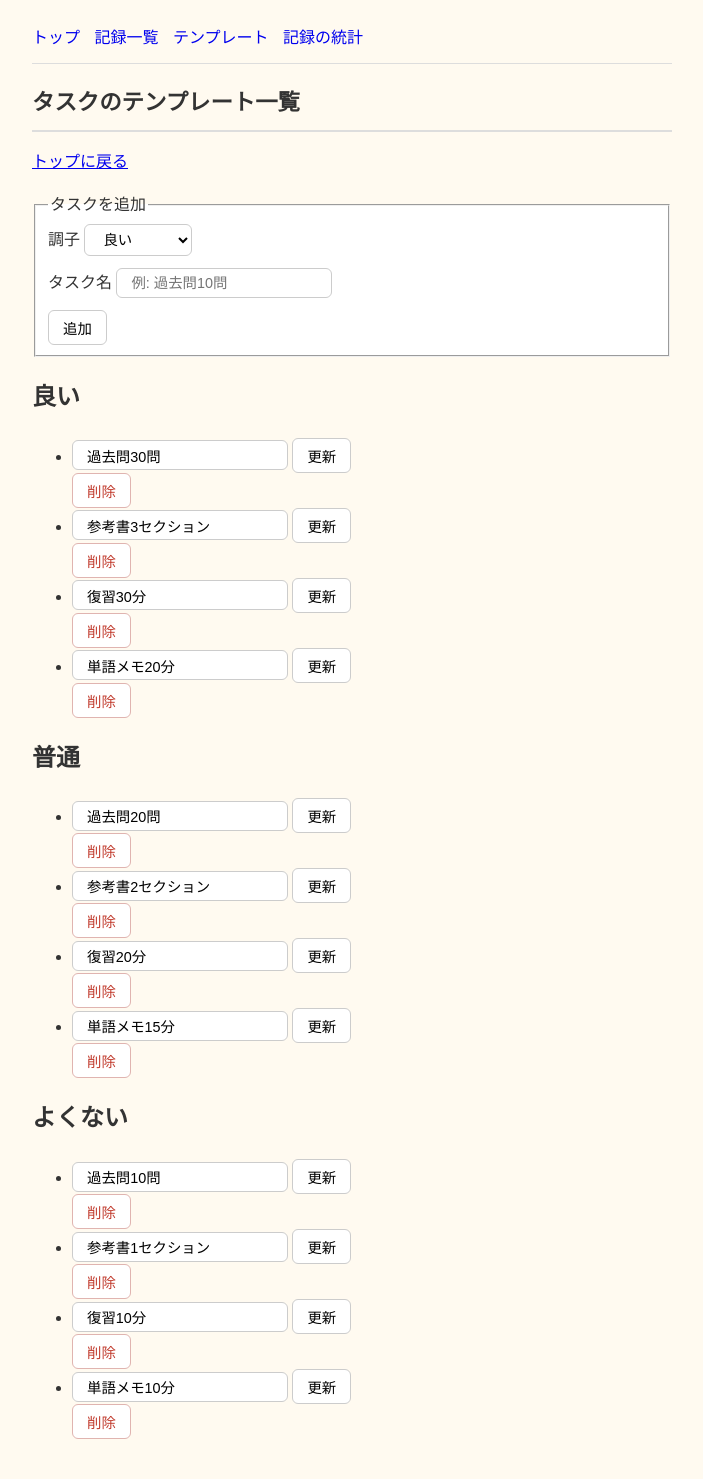
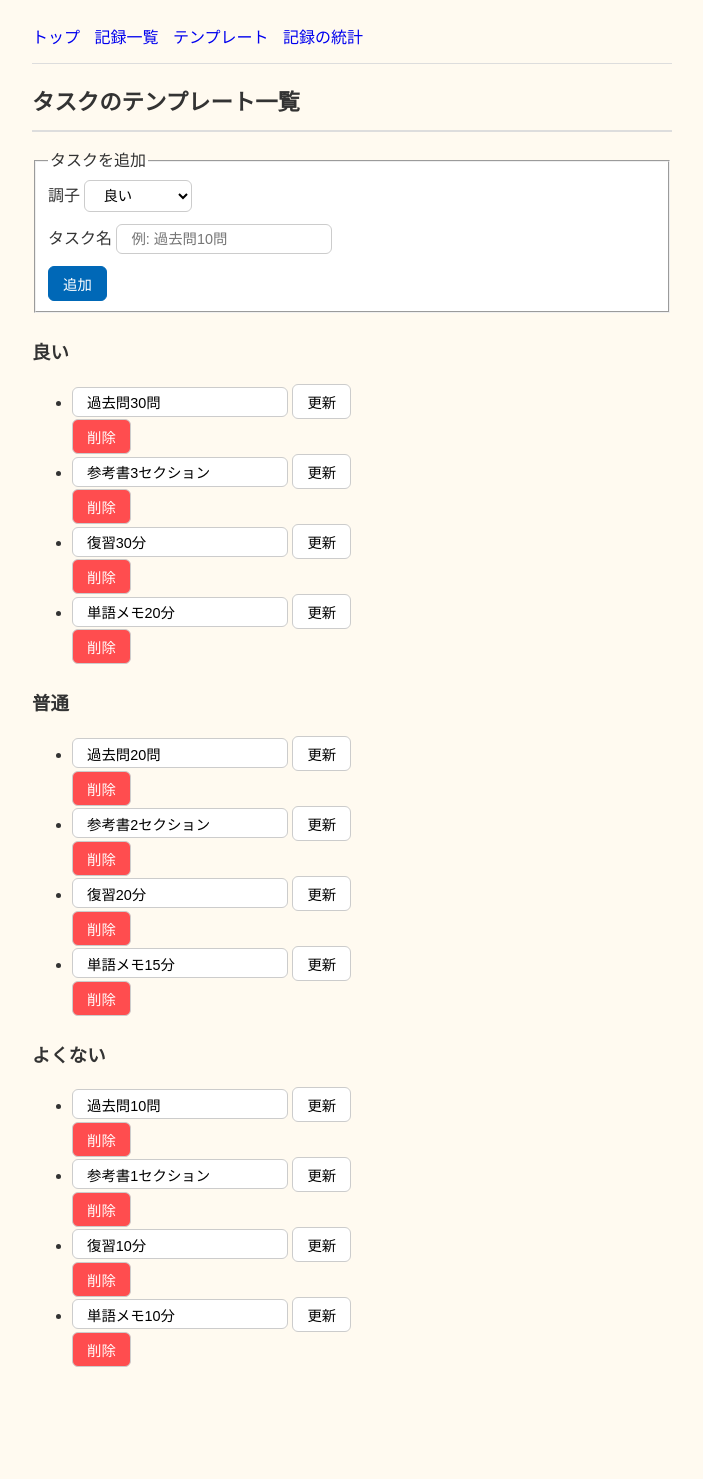
Before and after one commit to Toa3310/t-c_log, a Flask app: page /templates in a window 1280 px wide. Shown: the whole page, without its empty margins (288-991 px from the left). After the commit the page ends 1367 px from the top, so only its background shows below. Run offline with Flask 3, Linux system fonts and the light colour scheme; data comes from the database, SQL or seed files in the repository.

Commit message:
feat: 見出しのデザイン調整・主要ボタンのデザイン決定・重複リンク削除

```diff
--- a/static/style.css
+++ b/static/style.css
@@ -23,6 +23,11 @@ h1 {
     font-size: 1.4rem;
     border-bottom: 2px solid #ddd;
     padding-bottom: 8px;
+}
+
+h2 {
+    font-size: 1.15rem;
+    margin-top: 24px;
 }
 
 table{
@@ -79,12 +84,22 @@ fieldset label {
 }
 
 .danger{
-    color: #c0392b;
-    border-color: #e0b4b0;
+    background-color: #ff4d4f;
+    color: #ffffff;
 }
 
 .danger:hover {
-    background-color: #fbeeec;
+    background-color: #ff3819;
+}
+
+.primary {
+    color: #ffffff;
+    background: #0068b7;
+    border-color: #0068b7;
+}
+
+.primary:hover {
+    background: #00568f;
 }
 
 .nowrap{
--- a/templates/base.html
+++ b/templates/base.html
@@ -3,7 +3,7 @@
 <head>
     <meta charset="UTF-8">
     <meta name="viewport" content="width=device-width, initial-scale=1">
-    <title>{% block title %}tascon{% endblock %}</title>
+    <title>{% block title %}Bochi{% endblock %}</title>
     <link rel="stylesheet" href="{{ url_for('static', filename='style.css') }}">
 </head>
 <body>
--- a/templates/cancel.html
+++ b/templates/cancel.html
@@ -10,11 +10,11 @@
             <li>{{ task.name }} {% if task.done %}✅{% else %}(未完了){% endif %}</li>
         {% endfor %}
     </ul>
-    <p>進捗: {{ rate }}%</p>
+    <p>進捗: {{ rate | round(1) }}%</p>
 
     <form action="/save" method="POST">
         <label for="memo">今日の振り返り（一言メモ）</label><br>
         <textarea id="memo" name="memo" rows="3" placeholder="例: 寝不足だった"></textarea><br>
-        <button type="submit">記録する</button>
+        <button class="primary" type="submit">記録する</button>
     </form>
 {% endblock %}
--- a/templates/complete.html
+++ b/templates/complete.html
@@ -10,11 +10,11 @@
             <li>{{ task.name }} ✅</li>
         {% endfor %}
     </ul>
-    <p>進捗: {{ rate }}%</p>
+    <p>進捗: {{ rate | round(1) }}%</p>
 
     <form action="/save" method="POST">
         <label for="memo">今日の振り返り（一言メモ）</label><br>
         <textarea id="memo" name="memo" rows="3" placeholder="例: 順調だった"></textarea><br>
-        <button type="submit">記録する</button>
+        <button class="primary" type="submit">記録する</button>
     </form>
 {% endblock %}
--- a/templates/index.html
+++ b/templates/index.html
@@ -1,6 +1,6 @@
 {% extends "base.html" %}
 
-{% block title %}tascon{% endblock %}
+{% block title %}Bochi{% endblock %}
 
 {% block content %}
     <h1>今日の調子を選んでください</h1>
@@ -20,6 +20,6 @@
             <input type="checkbox" name="selected_tasks" value="{{task.name}}">
             <label>{{task.name}}</label><br>
         {% endfor %}
-        <button type="submit">このタスクで始める</button>
+        <button class="primary" type="submit">このタスクで始める</button>
     </form>
 {% endblock %}
--- a/templates/logs.html
+++ b/templates/logs.html
@@ -4,7 +4,6 @@
 
 {% block content %}
     <h1>記録一覧</h1>
-    <p><a href="/">トップに戻る</a></p>
     <table>
         <tr>
             <th>記録日時</th>
--- a/templates/stats.html
+++ b/templates/stats.html
@@ -3,13 +3,13 @@
 {% block title %}統計情報{% endblock %}
 {% block content %}
     <h1>統計</h1>
-    <p>全体の達成率:</p>
+    <h2>全体の達成率:</h2>
     <div class="bar-graph-wrap">
         <div class="graph" style="width: {{ rate }}%">
             <span class="number">{{ rate | round(1) }}%</span>
         </div>
     </div>
-    <p>調子ごとの達成率:</p>
+    <h2>調子ごとの達成率:</h2>
     <div class="bar-graph-wrap">
         {% for item in condition_by_rates %}
             <div class="graph" style="width: {{ item.rate }}%">
@@ -18,7 +18,7 @@
             </div>
         {% endfor %}
     </div>
-    <p>直近の調子の割合:</p>
+    <h2>直近１ヶ月の調子の割合:</h2>
     <div class="bar-graph-wrap pie-wrap">
         <div class="pie" style="background: {{ pie }}"></div>
         <ul class="legend">
--- a/templates/task_templates.html
+++ b/templates/task_templates.html
@@ -4,7 +4,6 @@
 
 {% block content %}
     <h1>タスクのテンプレート一覧</h1>
-    <p><a href="/">トップに戻る</a></p>
     <form action="/templates/add" method="POST">
         <fieldset>
             <legend>タスクを追加</legend>
@@ -23,7 +22,7 @@
                 <input type="text" name="name" placeholder="例: 過去問10問">
             </label>
 
-            <button type="submit">追加</button>
+            <button class="primary" type="submit">追加</button>
         </fieldset>
     </form>
 
```
Also changed, not shown: templates/start.html (+4 -4 lines).
